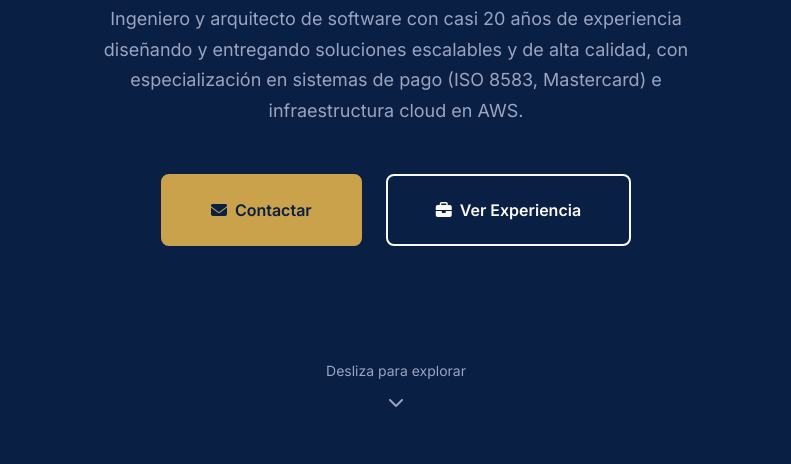
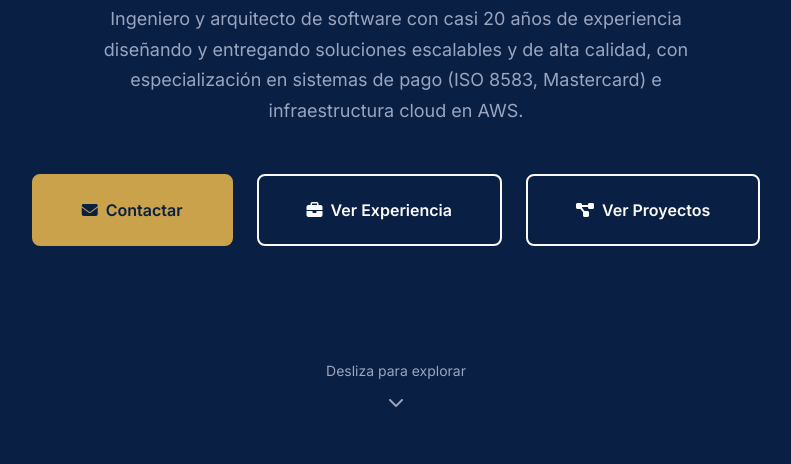
Before and after one commit to rafawilliams/rafawilliams.github.io, a plain HTML site: page index.html in a window 1280 px wide. Shown: the part 336-800 px from the top of the page, without its empty margins (244-1035 px from the left). Drawn offline with Linux system fonts and the light colour scheme.

Commit message:
Add Ver Proyectos button to hero

```diff
--- a/index.html
+++ b/index.html
@@ -30,6 +30,10 @@
                 <button class="btn btn-outline btn-lg" onclick="scrollToSection('experience')">
                     <i class="fas fa-briefcase"></i>
                     Ver Experiencia
+                </button>
+                <button class="btn btn-outline btn-lg" onclick="scrollToSection('featured-project')">
+                    <i class="fas fa-diagram-project"></i>
+                    Ver Proyectos
                 </button>
             </div>
         </div>
```
